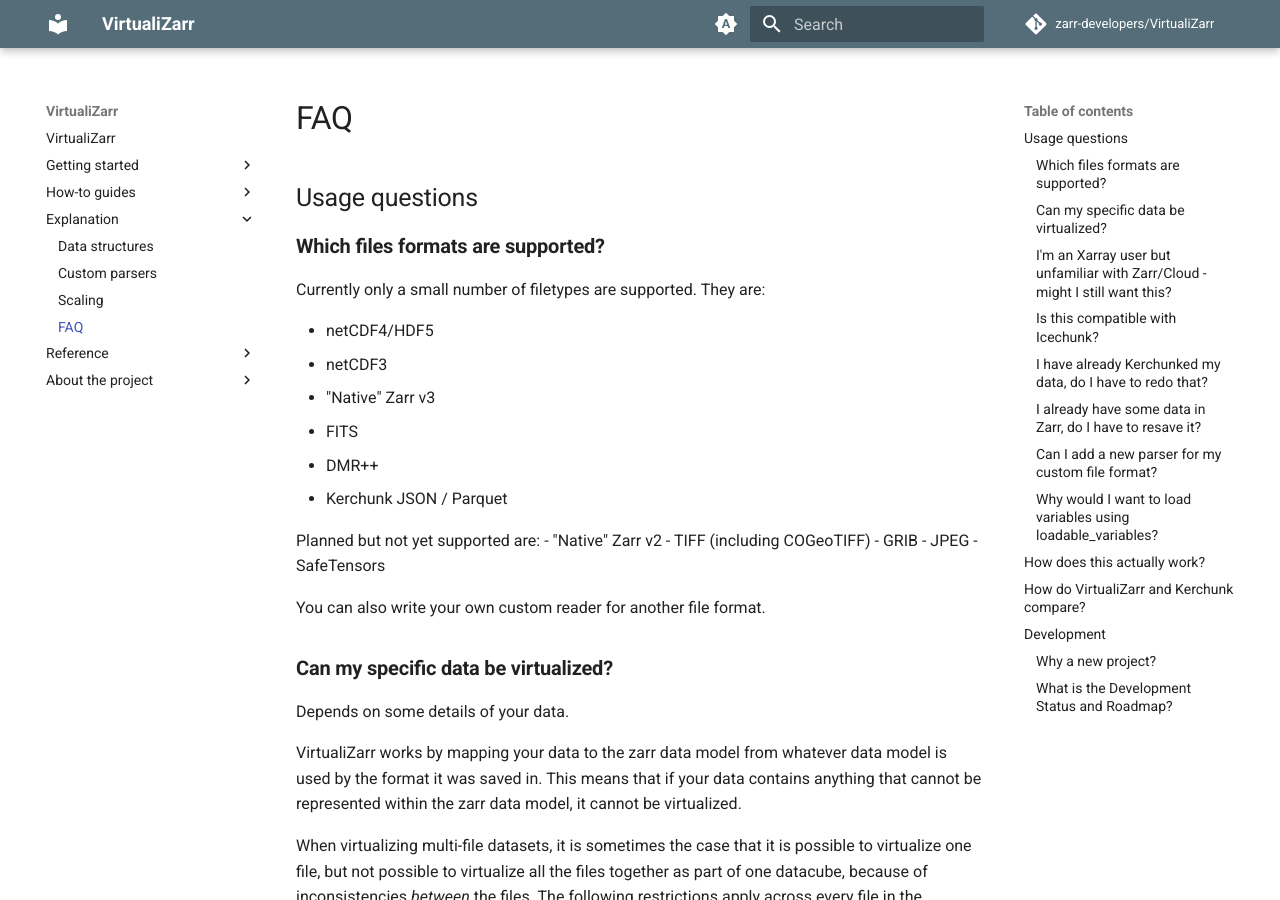
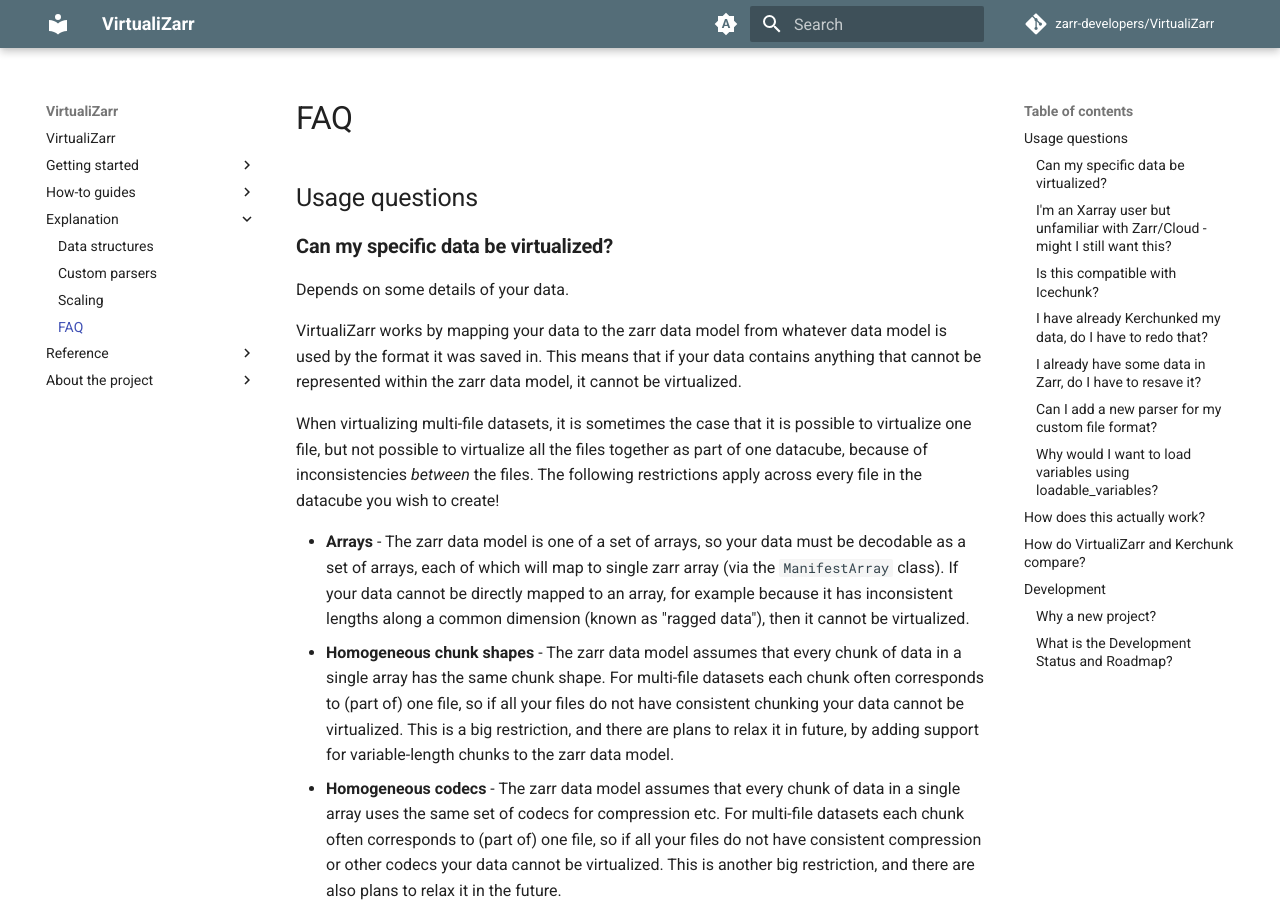
Before and after one commit to zarr-developers/VirtualiZarr, an MkDocs documentation site: the page built from docs/faq.md, in a window 1280 px wide and 900 px high. Built offline with MkDocs 1.6.1 and Material for MkDocs 9.7.7, drawn with Linux system fonts in a browser that asks for light colours; comment, search, counter and statistics services are not loaded; the version menu is left out.

Commit message:
remove evidence of bad merge from main

```diff
--- a/docs/faq.md
+++ b/docs/faq.md
@@ -1,26 +1,6 @@
 # FAQ
 
 ## Usage questions
-
-### Which files formats are supported?
-
-Currently only a small number of filetypes are supported. They are:
-
-- netCDF4/HDF5
-- netCDF3
-- "Native" Zarr v3
-- FITS
-- DMR++
-- Kerchunk JSON / Parquet
-
-Planned but not yet supported are:
-- "Native" Zarr v2
-- TIFF (including COGeoTIFF)
-- GRIB
-- JPEG
-- SafeTensors
-
-You can also write your own custom reader for another file format.
 
 ### Can my specific data be virtualized?
 
```
Also changed, not shown: other parts of docs/faq.md (+0 -1 lines).
